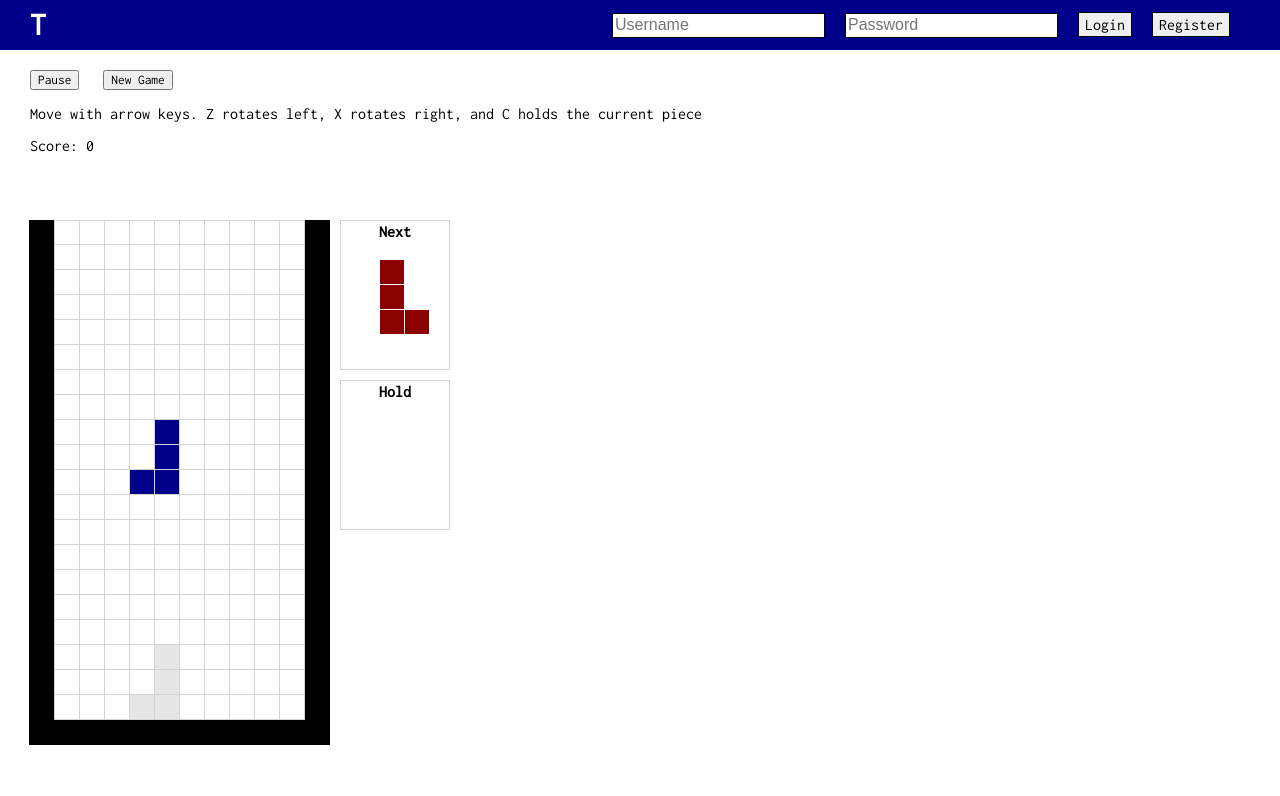
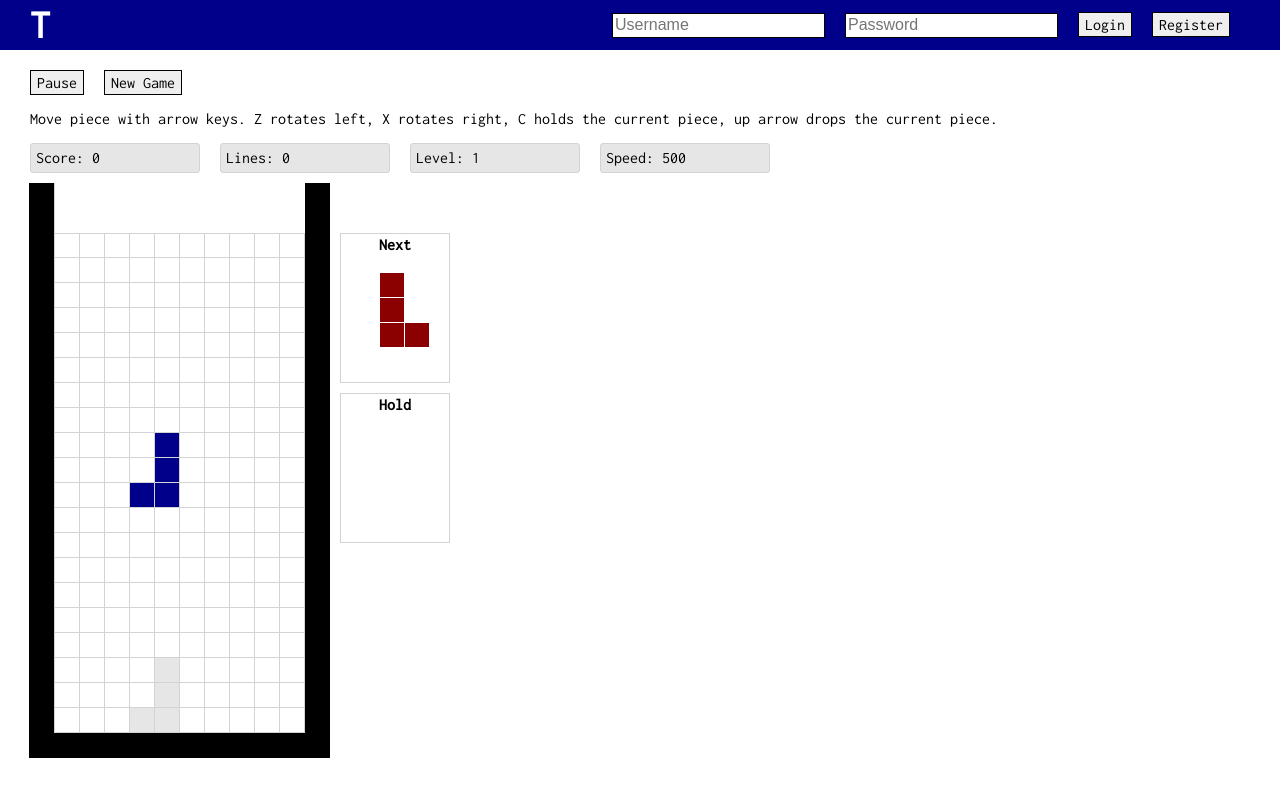
Before and after one commit to alan-whitman/t-online, a React (Create React App) app: page /#/sp in a window 1280 px wide. Shown: the top 796 px of the page. Built offline with nearby package versions, Linux system fonts and the light colour scheme; no server answers.

Commit message:
increasing speed/difficulty in SP mode in

```diff
--- a/src/App.js
+++ b/src/App.js
@@ -3,7 +3,6 @@ import './reset.css';
 import './App.css';
 import Header from './components/Header';
 import Dashboard from './components/Dashboard'
-import { Switch, Route } from 'react-router-dom';
 import axios from 'axios';
 
 class App extends Component {
@@ -38,7 +37,7 @@ class App extends Component {
   }
   register(username, email, password) {
     if (username.trim() === '' || password.trim() === '' || email.trim() === '')
-      return;
+      return this.setState({authError: 'Registration requires a username, password, and email address'});
     axios.post('/auth/register', {username, email, password}).then(res => {
       this.setState({user: res.data, isLoggedIn: true, authError: ''});
     }).catch(err => this.setState({authError: err.response.data}));
--- a/src/components/Board.css
+++ b/src/components/Board.css
@@ -19,7 +19,28 @@
     position: absolute;
     z-index: 10;
 }
-
+.scoreboard {
+    width: 170px;
+    height: 30px;
+    margin-right: 20px;
+    background-color: rgb(230, 230, 230);
+    display: flex;
+    align-items: center;
+    padding: 5px;
+    border: 1px solid lightgrey;
+    border-radius: 3px;
+}
+.scoreboard-holder {
+    display: flex;
+    justify-content: flex-start;
+    margin-bottom: 60px;
+}
+.ui-button {
+    border: 1px solid black;
+    height: 25px;
+    font-size: 16px;
+    margin-right: 20px;
+}
 .E {
     border-radius: 0px;
     border-right: 1px solid lightgrey;
--- a/src/components/Board.js
+++ b/src/components/Board.js
@@ -21,11 +21,15 @@ class Board extends Component {
             lost: false,
             swapped: false,
             heldPiece: '',
-            speed: 500,
+            initialSpeed: 500,
+            currentSpeed: 500,
             shapeOrder,
             currentShape: 1,
             nextPiece: shapeOrder[1],
             score: 0,
+            level: 1,
+            lines: 0,
+            comboCount: 0,
             piece: {
                 x: INITIAL_X,
                 y: INITIAL_Y,
@@ -42,7 +46,7 @@ class Board extends Component {
         this.boardRef = React.createRef();
     }
     componentDidMount() {
-        let interval = setInterval(this.tick, this.state.speed);
+        let interval = setInterval(this.tick, this.state.initialSpeed);
         this.setState({interval});
         this.boardRef.current.focus();
     }
@@ -51,6 +55,16 @@ class Board extends Component {
         Game logic
     */
 
+    increaseSpeed(level) {
+        let currentSpeed = this.state.initialSpeed;
+        for (let i = 0; i < level - 1; i++)
+            currentSpeed *= .96;
+        currentSpeed = Math.floor(currentSpeed);
+        clearInterval(this.state.interval);
+        let interval = setInterval(this.tick, currentSpeed);
+        this.setState({currentSpeed, interval})
+
+    }
     checkForLoss() {
         const { board, piece } = this.state;
         const potentialBlock = getPieceBlocks(piece);
@@ -77,13 +91,13 @@ class Board extends Component {
     }
     newGame() {
         clearInterval(this.state.interval);
-        let interval = setInterval(this.tick, this.state.speed);
+        let interval = setInterval(this.tick, this.state.initialSpeed);
         this.boardRef.current.focus();
-        this.setState({interval, board: createBoard(), shapeOrder: shuffleShapes(), currentShape: 0, heldPiece: '', lost: false, paused: false}, this.newPiece);
+        this.setState({currentSpeed: this.state.initialSpeed, interval, board: createBoard(), shapeOrder: shuffleShapes(), currentShape: 0, heldPiece: '', lost: false, paused: false}, this.newPiece);
         this.boardRef.current.focus();
     }
     checkForClears() {
-        let { board, score } = this.state;
+        let { board, score, lines } = this.state;
         let clearLines = [];
         for (let y = 1; y <= 20; y++) {
             let clears = true;
@@ -95,6 +109,10 @@ class Board extends Component {
                 clearLines.push(y);
         }
         score += (clearLines.length ** 2) * 1000;
+        lines += clearLines.length;
+        const level = Math.floor(lines / 10) + 1;
+        if (level > this.state.level)
+            this.increaseSpeed(level);
         while (clearLines[0]) {
             let line = clearLines.pop();
             for (let y = line; y < 20; y++) {
@@ -103,7 +121,7 @@ class Board extends Component {
             }
             board = clearTopLine(board);
         }
-        this.setState({board, score})
+        this.setState({board, score, lines, level})
     }
     landPiece() {
         let { board } = this.state;
@@ -150,10 +168,8 @@ class Board extends Component {
             this.setState({paused: true})
         }
         else {
-            if (this.state.lost)
-                return;
-            this.tick();
-            let interval = setInterval(this.tick, this.state.speed);
+             this.tick();
+            let interval = setInterval(this.tick, this.state.currentSpeed);
             this.setState({interval, paused: false})
             this.boardRef.current.focus();
         }
@@ -315,9 +331,12 @@ class Board extends Component {
         let boardGrid = [];
         for (let x = 0; x < 12; x++) {
             boardGrid[x] = [];
-            for (let y = 0; y < 21; y++) {
+            for (let y = 0; y < 23; y++) {
+                if (y > 20)
+                    if (x !== 0 && x !== 11)
+                        break;
                 const shape = convertBoardCodeToShape(board[x][y])
-                const blockWidth = shape === 'E' || shape === 'B' ? BLOCK_SCALE : BLOCK_SCALE - 1
+                const blockWidth = shape === 'E' || shape === 'B' ? BLOCK_SCALE : BLOCK_SCALE - 1;
                 const pieceClass = 'block ' + shape;
                 if (x === 0) {
                     if (y > 0)
@@ -327,9 +346,6 @@ class Board extends Component {
                 } else {
                     boardGrid[x][y] = <div key={`x: ${x}, y: ${y}`} style={{top: (20 - y) * BLOCK_SCALE - 1, left: (x) * BLOCK_SCALE, width: blockWidth, height: blockWidth}} className={pieceClass} />;
                 }
-
-                // boardGrid.push(<div key={`x: ${x}, y: ${y}`} style={{top: (20 - y) * BLOCK_SCALE + 1, left: (x) * BLOCK_SCALE, width: blockWidth, height: blockWidth}} className={'block E'}  />);
-
             }
         }
         return boardGrid;
@@ -337,7 +353,17 @@ class Board extends Component {
     render() {
         return (
             <div className="Board">
-                <button onClick={this.pause}>Pause</button>&nbsp;&nbsp;&nbsp;<button onClick={this.newGame}>New Game</button>&nbsp;&nbsp;&nbsp;{this.state.lost ? <span style={{fontWeight: 900}}>You Lost! Click "New Game" to play again.</span> : null}<br /><br /><span>Move with arrow keys. Z rotates left, X rotates right, and C holds the current piece</span><br /><br /><span>Score: {this.state.score}</span><br /><br />
+                <button onClick={this.pause} className="ui-button">Pause</button>
+                <button onClick={this.newGame} className="ui-button">New Game</button>
+                {this.state.lost ? <span style={{fontWeight: 900}}>You Lost! Click "New Game" to play again.</span> : null}<br /><br />
+                <span>Move piece with arrow keys. Z rotates left, X rotates right, C holds the current piece, up arrow drops the current piece. </span><br /><br />
+                <div className="scoreboard-holder">
+                    <span className="scoreboard">Score: {this.state.score}</span>
+                    <span className="scoreboard">Lines: {this.state.lines}</span>
+                    <span className="scoreboard">Level: {this.state.level}</span>
+                    <span className="scoreboard">Speed: {this.state.currentSpeed}</span>
+                </div>
+
                 <div className="board" tabIndex="0" style={{width: BLOCK_SCALE * 12, height: BLOCK_SCALE * 20 + 1}} ref={this.boardRef} onKeyDown={e => this.handleInput(e.key)}>
                     <div className="holder" style={{width: BLOCK_SCALE * 4 + 10, height: BLOCK_SCALE * 6, left: BLOCK_SCALE * 12 + 10, top: -1}}>
                     Next
--- a/src/components/Header.css
+++ b/src/components/Header.css
@@ -32,7 +32,8 @@
 .Header .title {
     margin-right: auto;
     margin-left: 30px;
-    font-size: 32px;
+    font-size: 40px;
+    font-weight: 900;
 }
 .Header .title a{
     color: white
```
Also changed, not shown: 1 other file (tests, documents, lock files or other folders).
